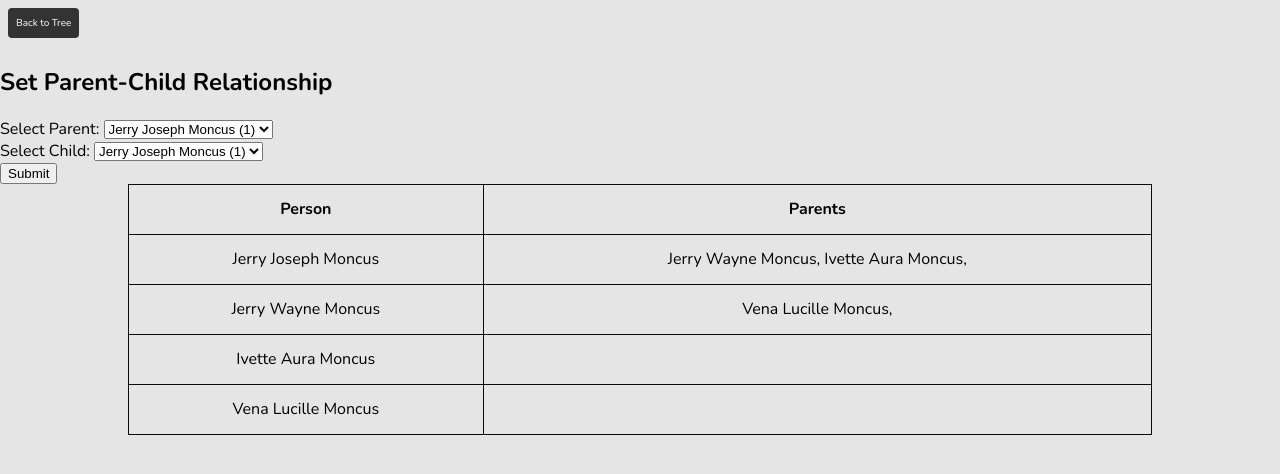
After one commit to jjmoncus/family-tree, a Flask app: page /parent_child in a window 1280 px wide. The commit adds this page. Shown: the top 474 px of the page. Run offline with Flask 3, Linux system fonts and the light colour scheme.

Commit message:
parent-child relationships now work

```diff
--- a/app.py
+++ b/app.py
@@ -1,26 +1,41 @@
-from flask import Flask, render_template, url_for, request, redirect
+from flask import Flask, render_template, url_for, request, redirect, jsonify
 from flask_sqlalchemy import SQLAlchemy
+# from sqlalchemy.orm import asdict
 from datetime import datetime
+# for string manipulation (analogous to `stringr`)
+import re
 
 app = Flask(__name__)
 app.config['SQLALCHEMY_DATABASE_URI'] = 'sqlite:///test.db'
 db = SQLAlchemy(app)
 
+# Association Table
+person_parent_association = db.Table(
+    'person_parent_association',
+    db.Column('person_id', db.Integer, db.ForeignKey('person.id')),
+    db.Column('parent_id', db.Integer, db.ForeignKey('person.id'))
+)
+
 class Person(db.Model):
+    id = db.Column(db.Integer, primary_key=True)
+    first_name = db.Column(db.String(200), nullable=False)
+    last_name = db.Column(db.String(200), nullable=False)
+    middle_name = db.Column(db.String(200), nullable=False, default='')
+    nick_name = db.Column(db.String(200), nullable=False, default='')
+    date_created = db.Column(db.DateTime, default=datetime.utcnow)
 
-    # required
-    id = db.Column(db.Integer, primary_key = True)
-    first_name = db.Column(db.String(200), nullable = False)
-    last_name = db.Column(db.String(200), nullable = False)
-
-    # not required
-    middle_name = db.Column(db.String(200), nullable = False, default='')
-    nick_name = db.Column(db.String(200), nullable = False, default='')
-    parent_id = db.Column(db.Integer, primary_key = False)
-    date_created = db.Column(db.DateTime, default = datetime.utcnow)
+    # Define the many-to-many relationship between parents and children
+    parents = db.relationship('Person',
+                              secondary = person_parent_association,
+                              primaryjoin = id == person_parent_association.c.person_id,
+                              secondaryjoin = id == person_parent_association.c.parent_id,
+                              backref = db.backref('children', lazy='dynamic'))
 
     def __repr__(self):
         return '<Person %r>' % self.id
+
+    def as_dict(self):
+        return {column.name: getattr(self, column.name) for column in self.__table__.columns}
 
 
 
@@ -34,14 +49,12 @@ def index():
         last_name = request.form['last_name']
         middle_name = request.form['middle_name']
         nick_name = request.form['nick_name']
-        parent_id = request.form['parent_id']
 
         # pass form data to new class instance
         new_person = Person(first_name = first_name,
                             last_name = last_name,
                             middle_name = middle_name,
-                            nick_name = nick_name,
-                            parent_id = parent_id)
+                            nick_name = nick_name)
 
         try:
             db.session.add(new_person)
@@ -80,7 +93,6 @@ def update_table(id):
         person.last_name = request.form['last_name']
         person.middle_name = request.form['middle_name']
         person.nick_name = request.form['nick_name']
-        person.parent_id = request.form['parent_id']
 
 
         try:
@@ -106,7 +118,6 @@ def update_tree(id):
         person.last_name = request.form['last_name']
         person.middle_name = request.form['middle_name']
         person.nick_name = request.form['nick_name']
-        person.parent_id = request.form['parent_id']
 
 
         try:
@@ -129,14 +140,12 @@ def table():
         last_name = request.form['last_name']
         middle_name = request.form['middle_name']
         nick_name = request.form['nick_name']
-        parent_id = request.form['parent_id']
 
         # pass form data to new class instance
         new_person = Person(first_name = first_name,
                             last_name = last_name,
                             middle_name = middle_name,
-                            nick_name = nick_name,
-                            parent_id = parent_id)
+                            nick_name = nick_name)
 
         try:
             db.session.add(new_person)
@@ -161,11 +170,39 @@ def card_focus(id):
         # maybe do some stuff later
         return redirect('/')
 
-    # 'GET'
+    # GET
     else:
         # just render the card_focus page, i.e. a page just showing the info
         # for `person`
         return render_template('card_focus.html', person=person)
+
+
+@app.route('/parent_child', methods=['POST', 'GET'])
+def parent_child():
+
+    if request.method == 'POST':
+
+        # get data from form
+        parent_info = request.form['parent']
+        parent_id = re.search("\d+", parent_info).group()
+        child_info = request.form['child']
+        child_id = re.search("\d+", child_info).group()
+
+        # pull People objects from database
+        parent_person = Person.query.filter_by(id = parent_id).first() # should just return one
+        child_person = Person.query.filter_by(id = child_id).first()
+
+        # submit parenthood
+        child_person.parents.append(parent_person)
+        db.session.commit()
+        return redirect('/parent_child')
+
+    # GET
+    else:
+        # sort the table by date created
+        people = Person.query.order_by(Person.date_created).all()
+        # render the main webpage, passing the ordered table as an object to be used in loops
+        return render_template('parent_child.html', people=people)
 
 
 
--- a/static/js/form.js
+++ b/static/js/form.js
@@ -28,12 +28,6 @@ document.addEventListener("DOMContentLoaded", function () {
                         <label>Nick Name</label>
                         <input type="text", name='nick_name', id='nick_name'>
                     </div>
-                    <div>
-                        <label>Parent ID</label>
-                        <input type="number", name='parent_id', id='parent_id'>
-                    </div>
-
-
                     <div class="btn-container">
                         <input type="submit" class="btn" value="Add">
                         <a href="/" class="btn">Cancel</a>
--- a/templates/index.html
+++ b/templates/index.html
@@ -58,6 +58,9 @@
                 <a class="btn" id='addPersonBtn'>Add Person</a>
                 <div id="formContainer"></div>
 
+                <!-- Parent-Child Relationships -->
+                <a class="btn" id='addPersonBtn' href="/parent_child">Set Parent-Child Relationships</a>
+
                 <!-- See as table -->
                 <a class="btn" id='table' href="/table">See as Table</a>
             </div>
--- /dev/null
+++ b/templates/parent_child.html
@@ -0,0 +1,61 @@
+{% extends 'base.html' %}
+
+{% block head %}
+
+{% endblock %}
+
+{% block body %}
+
+<!-- Back to tree -->
+<a class="btn" id='to_tree' href="/">Back to Tree</a>
+
+<h2>Set Parent-Child Relationship</h2>
+
+<!-- Parent-Child form -->
+<form id="parentChildForm" action="/parent_child" method="POST">
+
+    <!-- Parent dropdown -->
+    <div>
+        <label for="parent">Select Parent:</label>
+        <select id="parent" name="parent">
+            {% for person in people %}
+                <option value="{{ person.id }}">{{ person.first_name }} {{ person.middle_name }} {{ person.last_name }} ({{person.id}})</option>
+            {% endfor %}
+        </select>
+    </div>
+
+    <!-- Child dropdown -->
+    <div>
+        <label for="child">Select Child:</label>
+        <select id="child" name="child">
+            {% for person in people %}
+                <option value="{{ person.id }}">{{ person.first_name }} {{ person.middle_name }} {{ person.last_name }} ({{person.id}})</option>
+            {% endfor %}
+        </select>
+    </div>
+
+    <!-- Button to set the parent-child relationship -->
+    <div>
+        <input type="submit" value="Submit">
+    </div>
+</form>
+
+<!-- Table for parent-child relationships -->
+<table id="parent-child-table">
+    <tr>
+        <th>Person</th>
+        <th>Parents</th>
+    </tr>
+    {% for person in people %}
+        <tr>
+            <td>{{ person.first_name }} {{ person.middle_name }} {{ person.last_name }}</td>
+            <td>
+                {% for person in person.parents %}
+                {{ person.first_name }} {{ person.middle_name }} {{ person.last_name }},
+                {% endfor %}
+            </td>
+        </tr>
+    {% endfor %}
+</table>
+
+{% endblock %}
--- a/templates/table.html
+++ b/templates/table.html
@@ -32,7 +32,7 @@
                 <th>Middle Name</th>
                 <th>Last Name</th>
                 <th>Nick Name</th>
-                <th>Parent ID</th>
+                <th>Parents</th>
                 <th>Date added</th>
                 <th>Actions</th>
             </tr>
@@ -44,7 +44,7 @@
                     <td>{{ person.middle_name }}</td>
                     <td>{{ person.last_name }}</td>
                     <td>{{ person.nick_name }}</td>
-                    <td>{{ person.parent_id }}</td>
+                    <td>{{ person.parents }}</td>
                     <td>{{ person.date_created.date() }}</td>
                     <td>
                         <a href="/delete/{{person.id}}">Delete</a>
--- a/templates/update_table.html
+++ b/templates/update_table.html
@@ -33,11 +33,6 @@
             </div>
 
             <div>
-                <label>Parent ID</label>
-                <input type="number" name='parent_id' id='parent_id' value="{{person.parent_id}}">
-            </div>
-
-            <div>
                 <input type="submit" value="Update person">
             </div>
 
--- a/templates/update_tree.html
+++ b/templates/update_tree.html
@@ -33,11 +33,6 @@
             </div>
 
             <div>
-                <label>Parent ID</label>
-                <input type="number" name='parent_id' id='parent_id' value="{{person.parent_id}}">
-            </div>
-
-            <div>
                 <input type="submit" value="Update person">
             </div>
 
```
Also changed, not shown: static/js/parent-child.js (added, +41 -0 lines), templates/card_focus.html (+13 -1 lines), instance/test.db.
